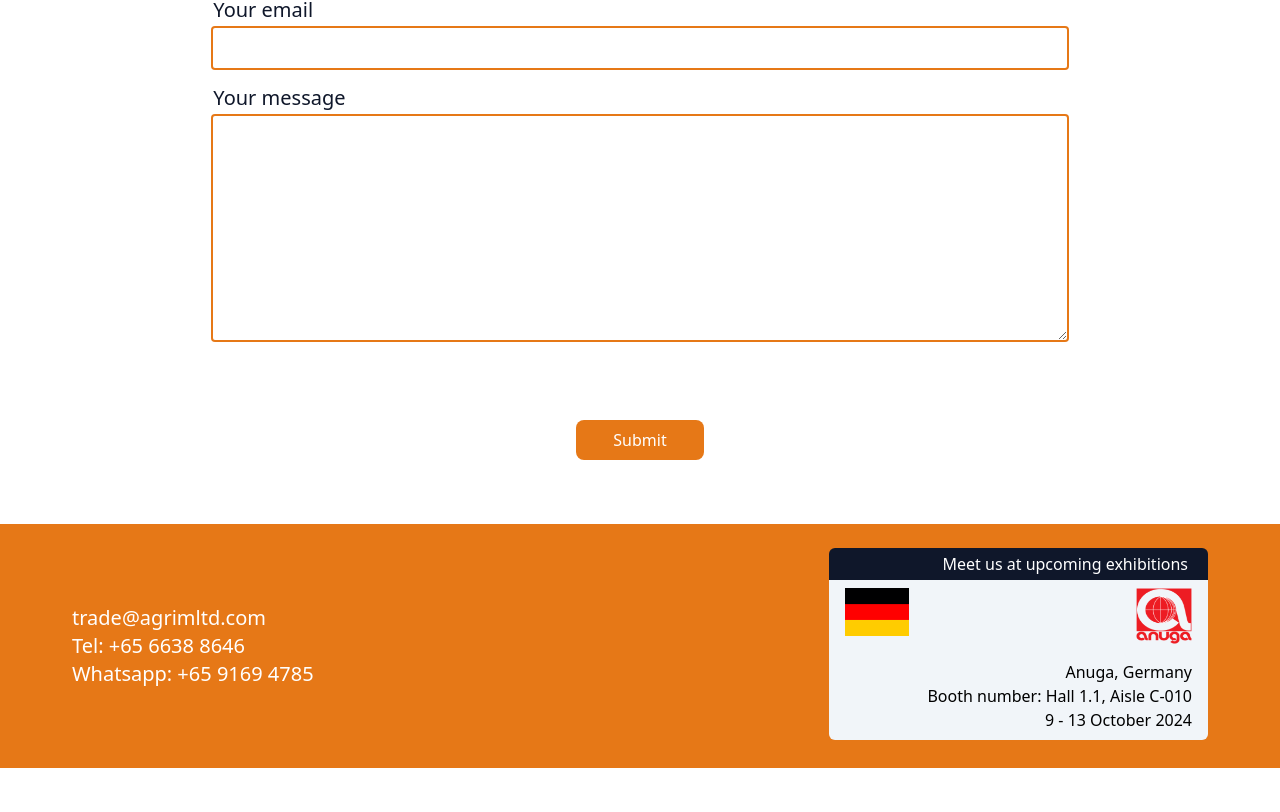
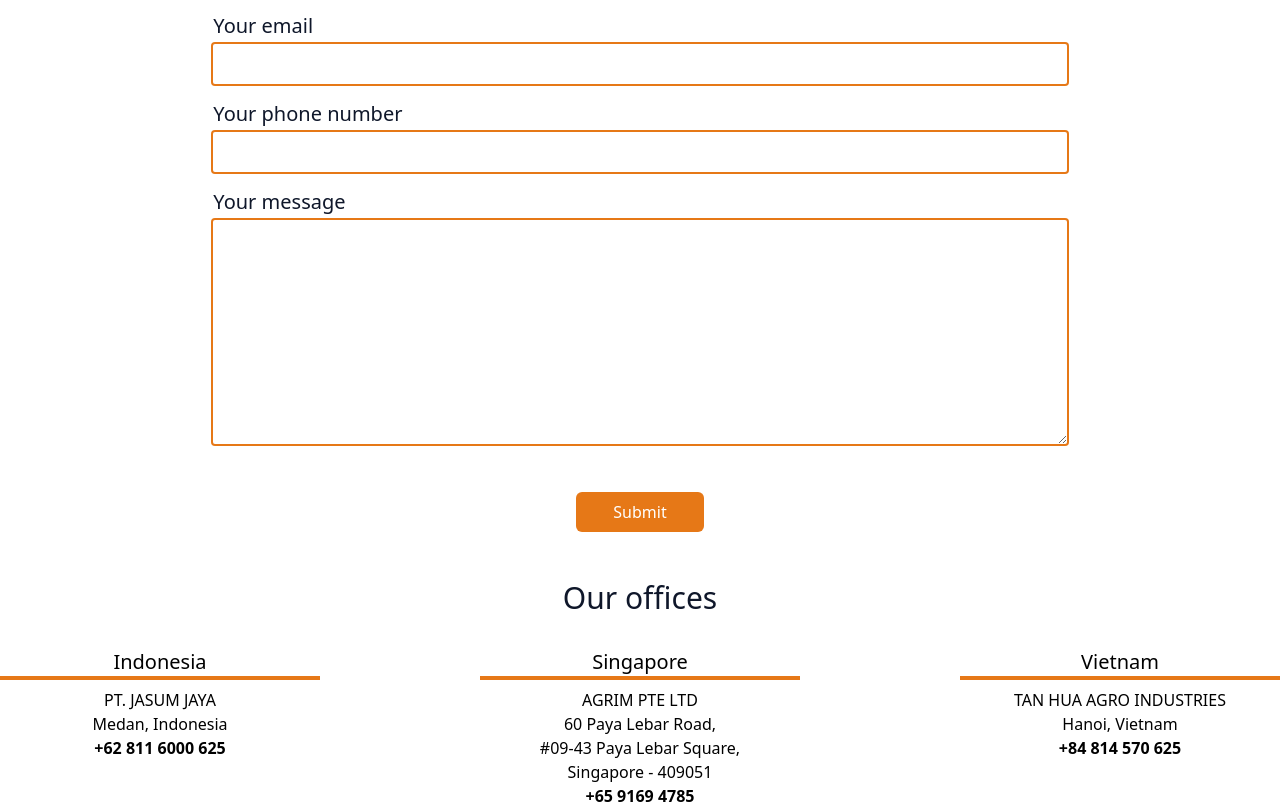
Before and after one commit to Neelesh99/agrimTest, a React (Vite) app: page /agrimTest/contactUs in a window 1280 px wide. Shown: the part 428-1240 px from the top of the page. Before the commit the page ends 1196 px from the top, so only its background shows below. Built offline with nearby package versions, Linux system fonts and the light colour scheme.

Commit message:
WIP updates

```diff
--- a/src/pages/contactUs.tsx
+++ b/src/pages/contactUs.tsx
@@ -28,7 +28,7 @@ function getButton(props: {
     }
 
     return <div
-        className="text-center text-white bg-agrim py-2 px-1 rounded-lg cursor-pointer hover:bg-agrimDark transition duration-300 w-32"
+        className="text-center text-white bg-agrim py-2 px-1 rounded-md cursor-pointer hover:bg-agrimDark transition duration-300 w-32"
     onClick={() => handleSend()}>
         {props.name}
         <ConfirmationPopUp isOpen={isOpen} close={() => setOpen(false)} />
@@ -39,7 +39,8 @@ interface EmailProps {
     name: string,
     company: string
     email: string,
-    message: string
+    message: string,
+    phone: string
 }
 
 function sendEmail(props: EmailProps) {
@@ -48,7 +49,8 @@ function sendEmail(props: EmailProps) {
         from_name: props.name,
         message: props.message,
         company_name: props.company,
-        reply_to: props.email
+        reply_to: props.email,
+        phone_no: props.phone,
     }, '0EtUNp83sr_-uKAK8');
 }
 
@@ -57,24 +59,55 @@ function ContactUsPage() {
     const [nameState, setNameState] = useState("");
     const [messageState, setMessageState] = useState("");
     const [emailState, setEmailState] = useState("");
+    const [phoneState, setPhoneState] = useState("");
     const [companyState, setCompanyState] = useState("");
 
     return <div>
-        <div className="w-full text-slate-900 text-center font-bold text-4xl p-4">
+        <div className="w-full text-slate-900 text-center text-5xl p-4 pt-6">
             Contact Us
         </div>
         <div className="flex flex-col space-y-4 w-2/3 mx-auto pb-4">
             <EntryBox label="Name" update={setNameState} />
             <EntryBox label="Company name" update={setCompanyState} />
             <EntryBox label="Your email" update={setEmailState} />
+            <EntryBox label="Your phone number" update={setPhoneState} />
             <EntryBoxLarge label="Your message" update={setMessageState} />
         </div>
-        <div className="p-16 mx-auto w-fit">
+        <div className="p-8 mx-auto w-fit">
             {getButton({name: "Submit", emailProps: {
                     name: nameState,
                     company: companyState,
                     email: emailState,
-                    message: messageState}})}
+                    message: messageState,
+                    phone: phoneState,}})}
+        </div>
+        <div className="w-full text-slate-900 text-center text-3xl p-4">
+            Our offices
+        </div>
+        <div className="flex flex-row justify-between py-4 pb-8">
+            <div className="flex flex-col w-1/4">
+                <div className="text-center text-xl">Indonesia</div>
+                <div className="bg-agrim h-1 w-full mb-2"></div>
+                <div className="text-center">PT. JASUM JAYA</div>
+                <div className="text-center">Medan, Indonesia</div>
+                <div className="font-bold text-center">+62 811 6000 625</div>
+            </div>
+            <div className="flex flex-col w-1/4">
+                <div className="text-center text-xl">Singapore</div>
+                <div className="bg-agrim h-1 w-full mb-2"></div>
+                <div className="text-center">AGRIM PTE LTD</div>
+                <div className="text-center">60 Paya Lebar Road,</div>
+                <div className="text-center">#09-43 Paya Lebar Square,</div>
+                <div className="text-center">Singapore - 409051</div>
+                <div className="font-bold text-center">+65 9169 4785</div>
+            </div>
+            <div className="flex flex-col w-1/4">
+                <div className="text-center text-xl">Vietnam</div>
+                <div className="bg-agrim h-1 w-full mb-2"></div>
+                <div className="text-center">TAN HUA AGRO INDUSTRIES</div>
+                <div className="text-center">Hanoi, Vietnam</div>
+                <div className="font-bold text-center">+84 814 570 625</div>
+            </div>
         </div>
     </div>
 }
```
